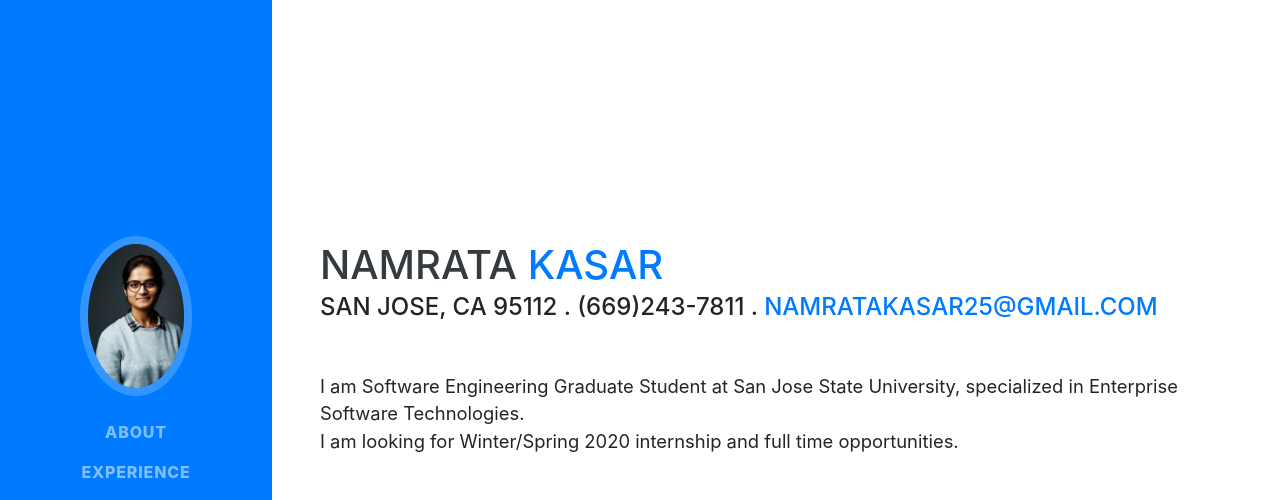
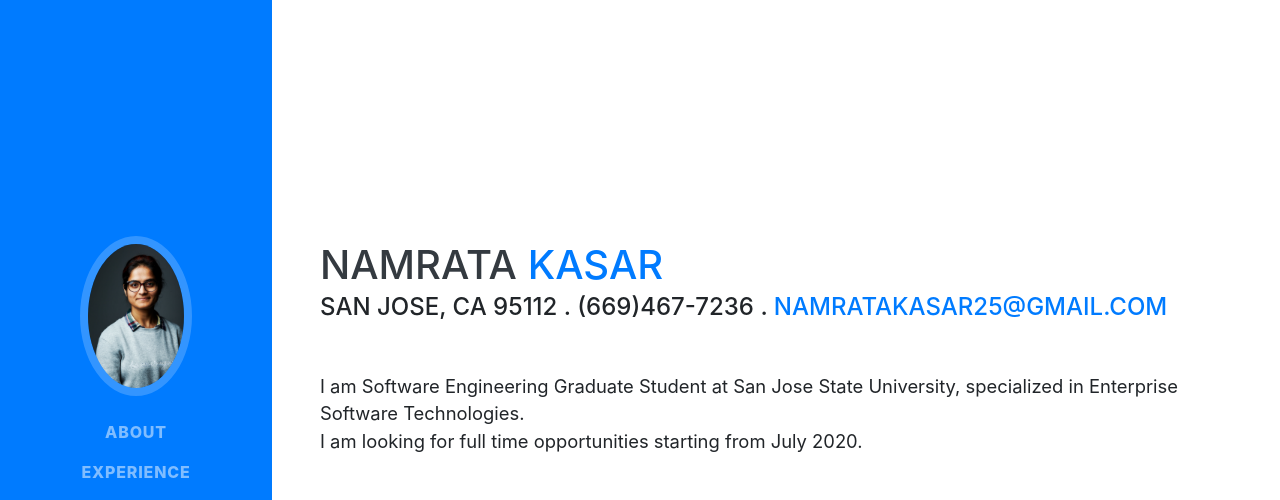
Before and after one commit to namrataKasar/namrataKasar.github.io, a website with bundled scripts: page index.html in a window 1280 px wide. Shown: the top 500 px of the page. Built offline with nearby package versions, Linux system fonts and the light colour scheme; a web font is replaced by a local one.

Commit message:
updated contact number

```diff
--- a/index.html
+++ b/index.html
@@ -63,13 +63,13 @@
         <h1 class="mb-0">Namrata
           <span class="text-primary">Kasar</span>
         </h1>
-        <div class="subheading mb-5">San Jose, CA 95112 . (669)243-7811 .
+        <div class="subheading mb-5">San Jose, CA 95112 . (669)467-7236 .
           <a href="mailto:namratakasar25@gmail.com">namratakasar25@gmail.com</a>
         </div>
         <p class="lead mb-5">I am Software Engineering Graduate Student at San Jose State University,
           specialized in Enterprise Software Technologies.
           <br>
-          I am looking for Winter/Spring 2020 internship and full time opportunities.</p>
+          I am looking for full time opportunities starting from July 2020.</p>
         <div class="social-icons">
           <a href="https://linkedin.com/in/namrata-kasar-035b79162/">
             <i class="fab fa-linkedin-in"></i>
```
